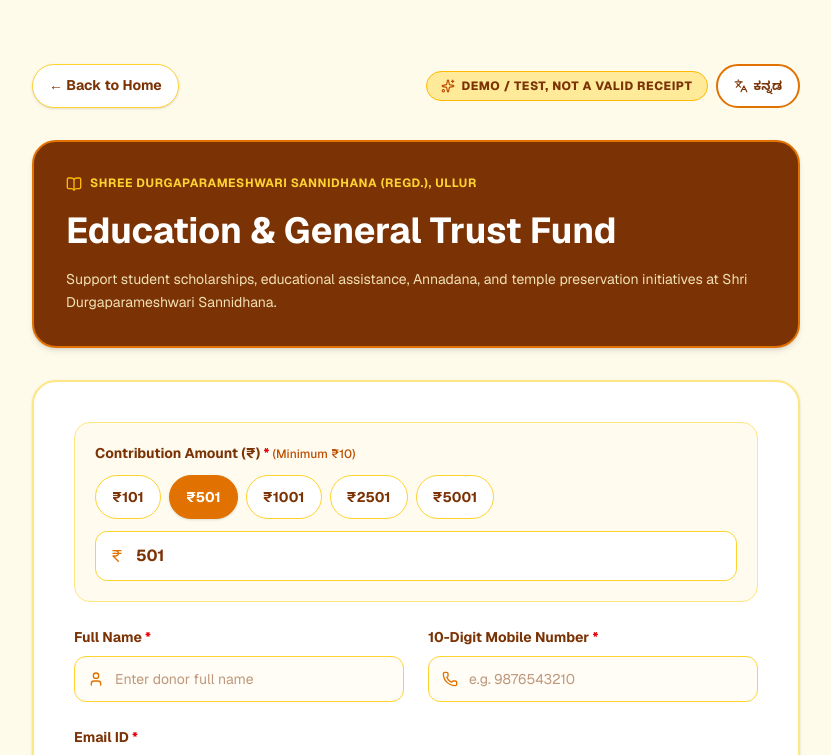
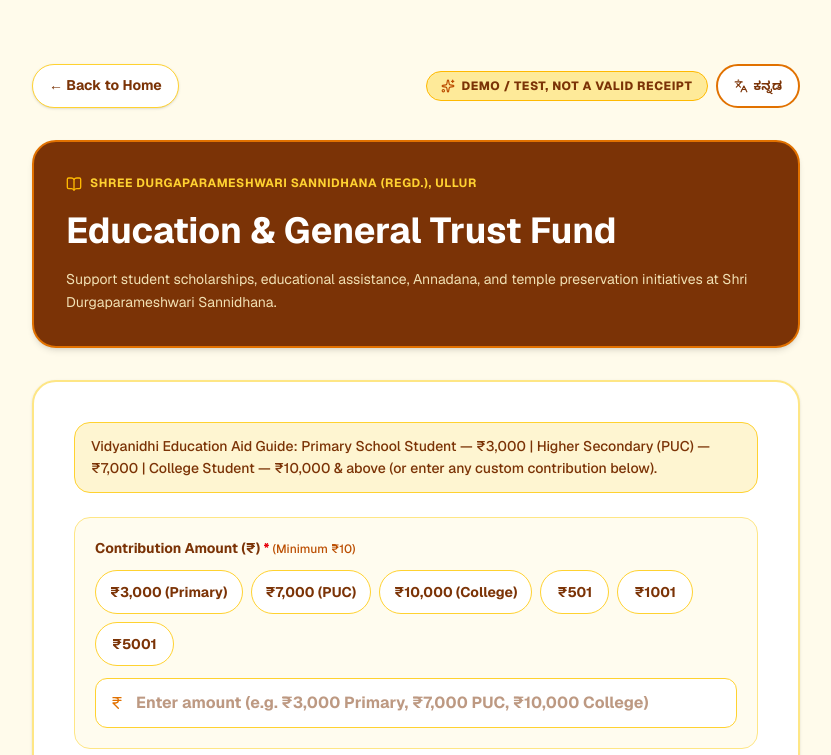
Before and after one commit to sushanth-poojary-27/temple-web-portal, a Next.js app: page /donate/education-trust in a window 1280 px wide. Shown: the top 755 px of the page, without its empty margins (224-1055 px from the left). Built offline with nearby package versions, Linux system fonts and the light colour scheme.

Commit message:
feat(education-trust): add Vidyanidhi guide, presets, and placeholder

```diff
--- a/src/app/donate/education-trust/page.tsx
+++ b/src/app/donate/education-trust/page.tsx
@@ -87,14 +87,19 @@ interface TrustDonationErrors {
 
 const INDIAN_MOBILE_REGEX = /^[6-9]\d{9}$/;
 const EMAIL_REGEX = /^[^\s@]+@[^\s@]+\.[^\s@]+$/;
-const QUICK_AMOUNTS = [101, 501, 1001, 2501, 5001];
+const QUICK_AMOUNTS = [501, 1001, 5001];
+const VIDYANIDHI_PRESETS = [
+  { amount: 3000, label: "₹3,000 (Primary)", labelKn: "₹3,000 (ಪ್ರಾಥಮಿಕ)" },
+  { amount: 7000, label: "₹7,000 (PUC)", labelKn: "₹7,000 (PUC)" },
+  { amount: 10000, label: "₹10,000 (College)", labelKn: "₹10,000 (ಕಾಲೇಜು)" },
+];
 
 const INITIAL_FORM_DATA: TrustDonationFormData = {
   name: "",
   phone: "",
   email: "",
   address: "",
-  amount: "501",
+  amount: "",
 };
 
 function loadRazorpayScript(): Promise<boolean> {
@@ -471,6 +476,14 @@ export default function EducationTrustDonationPage() {
           )}
 
           <form onSubmit={handleSubmit} noValidate className="space-y-6">
+            {/* Vidyanidhi Education Aid Guidance Note */}
+            <div className="rounded-2xl bg-amber-100/80 border border-amber-300 px-4 py-3 text-xs sm:text-sm font-medium text-amber-900 leading-relaxed break-words">
+              {t(
+                "Vidyanidhi Education Aid Guide: Primary School Student — ₹3,000 | Higher Secondary (PUC) — ₹7,000 | College Student — ₹10,000 & above (or enter any custom contribution below).",
+                "ವಿದ್ಯಾನಿಧಿ ಶೈಕ್ಷಣಿಕ ನೆರವಿನ ಮಾರ್ಗದರ್ಶಿ: ಪ್ರಾಥಮಿಕ ಶಾಲಾ ವಿದ್ಯಾರ್ಥಿ — ₹3,000 | ಪದವಿಪೂರ್ವ (PUC) — ₹7,000 | ಕಾಲೇಜು ವಿದ್ಯಾರ್ಥಿ — ₹10,000 ಮತ್ತು ಮೇಲ್ಪಟ್ಟು (ಅಥವಾ ಕೆಳಗೆ ನಿಮ್ಮ ಇಚ್ಛೆಯ ಮೊತ್ತವನ್ನು ನಮೂದಿಸಿ)."
+              )}
+            </div>
+
             {/* Contribution Amount (₹) with Quick-Select Chips */}
             <div className="space-y-3 rounded-2xl bg-amber-50/80 p-5 border border-amber-200">
               <label
@@ -484,8 +497,25 @@ export default function EducationTrustDonationPage() {
                 </span>
               </label>
 
-              {/* Quick-Select Amount Chips */}
+              {/* Quick-Select Amount Chips & Vidyanidhi Presets */}
               <div className="flex flex-wrap gap-2">
+                {VIDYANIDHI_PRESETS.map((preset) => {
+                  const isSelected = Number(formData.amount) === preset.amount;
+                  return (
+                    <button
+                      key={preset.amount}
+                      type="button"
+                      onClick={() => handleQuickAmountSelect(preset.amount)}
+                      className={`inline-flex items-center justify-center min-h-[44px] rounded-full px-3.5 py-2 text-xs sm:text-sm font-bold border transition duration-200 hover:brightness-105 active:scale-[0.99] cursor-pointer ${
+                        isSelected
+                          ? "bg-amber-600 text-white border-amber-600 shadow-sm"
+                          : "bg-white text-amber-900 border-amber-300 hover:border-amber-600"
+                      }`}
+                    >
+                      {t(preset.label, preset.labelKn)}
+                    </button>
+                  );
+                })}
                 {QUICK_AMOUNTS.map((chip) => {
                   const isSelected = Number(formData.amount) === chip;
                   return (
@@ -517,8 +547,8 @@ export default function EducationTrustDonationPage() {
                   value={formData.amount}
                   onChange={handleChange}
                   placeholder={t(
-                    "Enter amount in ₹ (min ₹10)",
-                    "ದೇಣಿಗೆ ಮೊತ್ತವನ್ನು ₹ ನಲ್ಲಿ ನಮೂದಿಸಿ (ಕನಿಷ್ಠ ₹10)"
+                    "Enter amount (e.g. ₹3,000 Primary, ₹7,000 PUC, ₹10,000 College)",
+                    "ಮೊತ್ತವನ್ನು ನಮೂದಿಸಿ (ಉದಾ: ₹3,000 ಪ್ರಾಥಮಿಕ, ₹7,000 PUC, ₹10,000 ಕಾಲೇಜು)"
                   )}
                   className={`w-full max-w-full min-h-[44px] rounded-xl bg-white pl-10 pr-4 py-3 text-base font-bold text-amber-900 border focus:outline-none focus:ring-2 transition-colors ${
                     errors.amount
```
